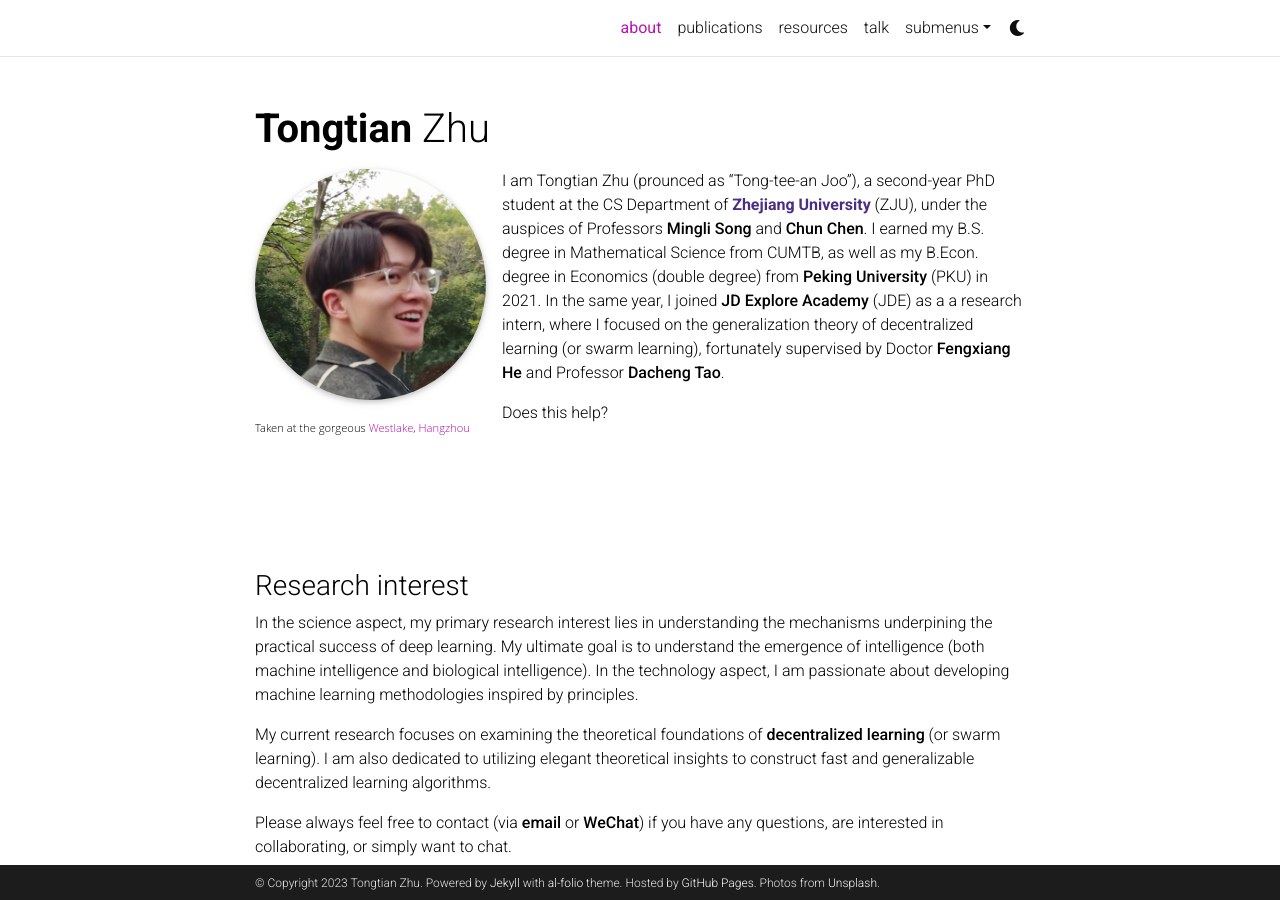
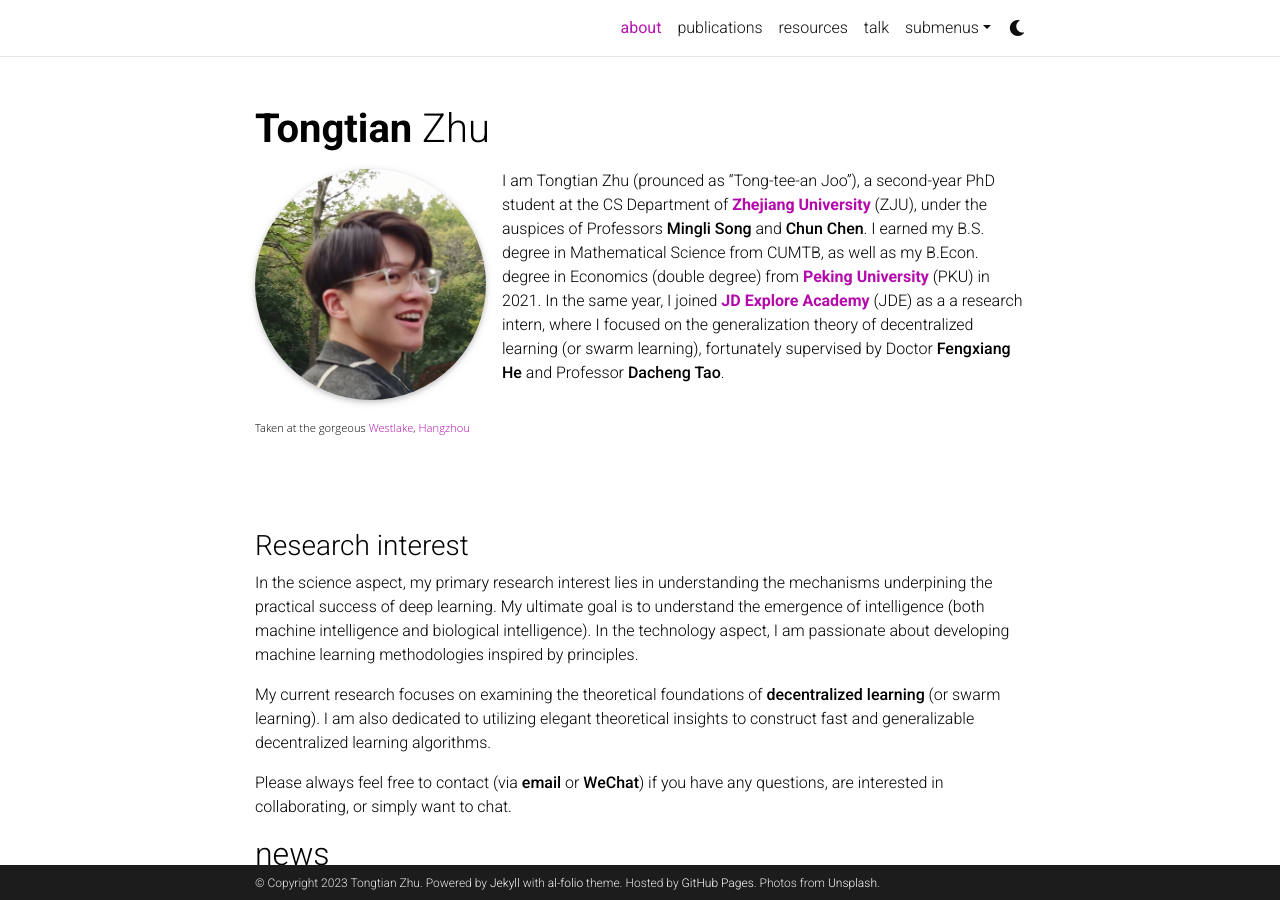
Before and after one commit to Raiden-Zhu/Raiden-Zhu.github.io, a Jekyll site: the page built from _pages/about.md, in a window 1280 px wide and 900 px high. Built offline with Jekyll 4.4.1, drawn with Linux system fonts in a browser that asks for light colours; full-size pictures stand in for the smaller copies a plugin makes; emoji names are drawn with the system emoji font; comment, search, counter and statistics services are not loaded; a style sheet for code colours, icons or effects is not loaded.

Commit message:
Update about.md

```diff
--- a/_pages/about.md
+++ b/_pages/about.md
@@ -18,9 +18,9 @@
 social: true  # includes social icons at the bottom of the page
 ---
 
-I am Tongtian Zhu (prounced as "Tong-tee-an Joo"), a second-year PhD student at the CS Department of [<span style="font-weight: bold; color: #4b2e83;">Zhejiang University</span>](https://www.zju.edu.cn/english/) (ZJU), under the auspices of Professors [**Mingli Song**](https://person.zju.edu.cn/en/msong) and [**Chun Chen**](https://person.zju.edu.cn/en/0082004). I earned my B.S. degree in Mathematical Science from CUMTB, as well as my B.Econ. degree in Economics (double degree) from [**Peking University**](https://english.pku.edu.cn/) (PKU) in 2021. In the same year, I joined [**JD Explore Academy**](https://corporate.jd.com/) (JDE) as a a research intern, where I focused on the generalization theory of decentralized learning (or swarm learning), fortunately supervised by Doctor [**Fengxiang He**](https://fengxianghe.github.io/) and Professor [**Dacheng Tao**](https://www.sydney.edu.au/engineering/about/our-people/academic-staff/dacheng-tao.html).
+I am Tongtian Zhu (prounced as "Tong-tee-an Joo"), a second-year PhD student at the CS Department of [<span style="font-weight: bold; color: #B509AC;">Zhejiang University</span>](https://www.zju.edu.cn/english/) (ZJU), under the auspices of Professors [**Mingli Song**](https://person.zju.edu.cn/en/msong) and [**Chun Chen**](https://person.zju.edu.cn/en/0082004). I earned my B.S. degree in Mathematical Science from CUMTB, as well as my B.Econ. degree in Economics (double degree) from [<span style="font-weight: bold; color: #B509AC;">Peking University</span>](https://english.pku.edu.cn/) (PKU) in 2021. In the same year, I joined [<span style="font-weight: bold; color: #B509AC;">JD Explore Academy</span>](https://corporate.jd.com/) (JDE) as a a research intern, where I focused on the generalization theory of decentralized learning (or swarm learning), fortunately supervised by Doctor [**Fengxiang He**](https://fengxianghe.github.io/) and Professor [**Dacheng Tao**](https://www.sydney.edu.au/engineering/about/our-people/academic-staff/dacheng-tao.html).
 
-Does this help?
+
 
 
 <br/><br/>
```
